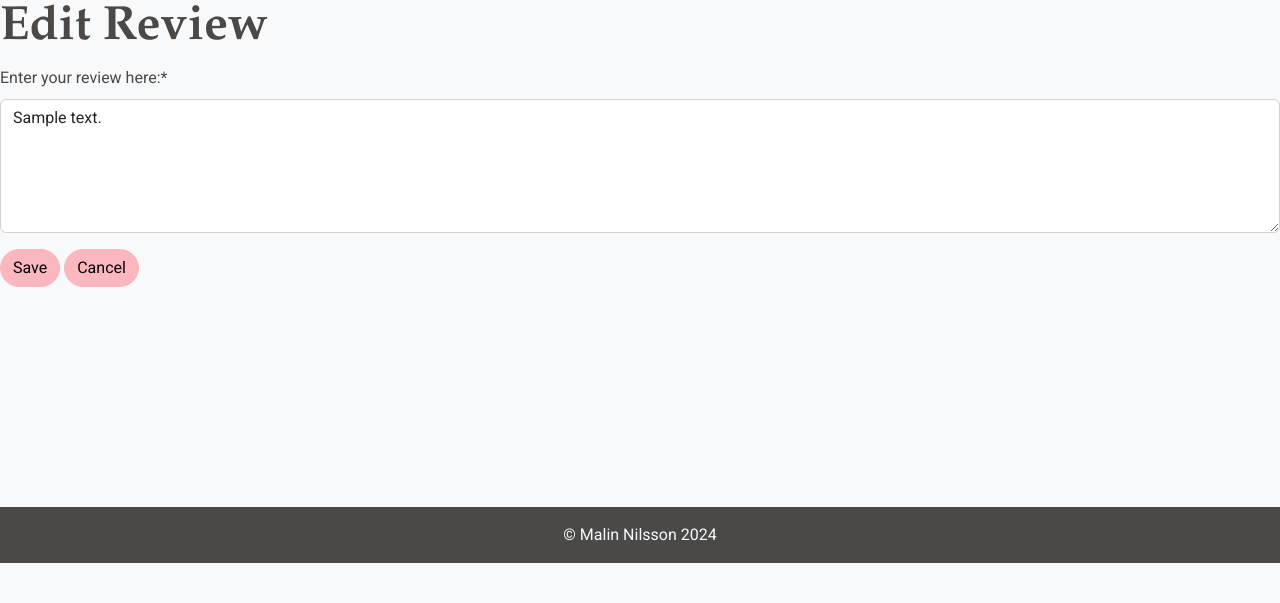
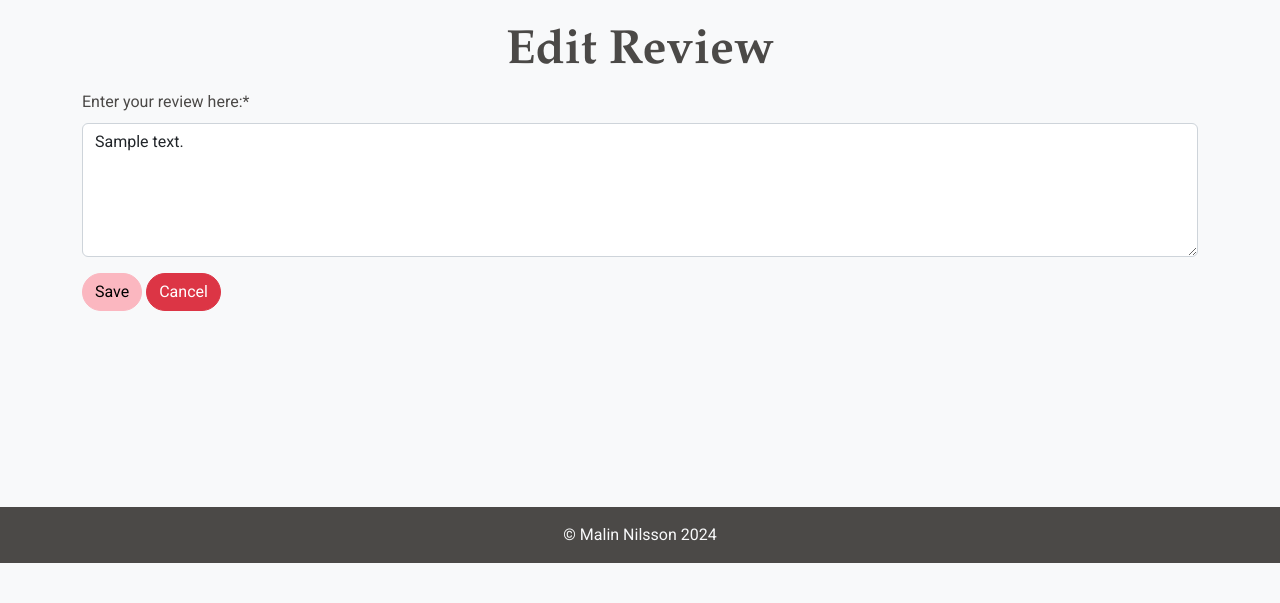
Before and after one commit to Malinchristina/handbook-for-burnout, a Django app: page /reviews/edit_review/1/ in a window 1280 px wide. Shown: the part 237-840 px from the top of the page. Run offline with Django 5.2, Linux system fonts and the light colour scheme; a user stored in the database is signed in; tables that the repository leaves empty hold one stand-in row (values such as "Sample post"); some libraries are stand-ins or nearby versions.

Commit message:
add correct classes, style cancel btn

```diff
--- a/activities/templates/activities/activities_list.html
+++ b/activities/templates/activities/activities_list.html
@@ -1,3 +1,5 @@
+
+<div class="container mt-4">
     <ul>
         {% for activity in activities %}
         <li>
@@ -27,3 +29,4 @@
         <li>No routines found.</li>
         {% endfor %}
     </ul>
+</div>
--- a/reviews/templates/reviews/edit_reviews.html
+++ b/reviews/templates/reviews/edit_reviews.html
@@ -2,11 +2,13 @@
 {% load crispy_forms_tags %}
 
 {% block content %}
-    <h2 class="heading heading-left">Edit Review</h2>
+<div class="container mt-4">
+    <h2 class="heading text-center">Edit Review</h2>
     <form method="post">
         {% csrf_token %}
         {{ form | crispy }}
         <button type="submit" class="btn btn-primary">Save</button>
-        <input class="btn btn-primary" type="button" id="cancel" value="Cancel" onClick="javascript:history.go(-1);">
+        <input class="btn btn-danger" type="button" value="Cancel" onClick="javascript:history.go(-1);">
     </form>
+</div>
 {% endblock %}
--- a/reviews/templates/reviews/reviews.html
+++ b/reviews/templates/reviews/reviews.html
@@ -3,8 +3,8 @@
 {% load crispy_forms_tags %}
 
 {% block content %}
-    <div class="container mt-5">
-        <h1 class="mb-4">Reviews for {{ activity_name }}</h1>
+    <div class="container mt-4">
+        <h2 class="heading text-center">Reviews for {{ activity_name }}</h2>
         <ul class="list-group">
             {% for review in reviews %}
                 <li class="list-group-item">
@@ -24,6 +24,7 @@
             </div>
             <input type="hidden" name="activity_pk" value="{{ activity.pk }}">
             <button type="submit" class="btn btn-primary">Submit</button>
+            <input class="btn btn-danger" type="button" value="Cancel" onClick="javascript:history.go(-1);">
         </form>
         <!-- Button previous page -->
         <div class="previous-div">
--- a/static/css/base.css
+++ b/static/css/base.css
@@ -169,7 +169,7 @@ ul {
 }
 
 .activity-p {
-  padding: 20px 5px 0 10px;
+  padding: 20px 20px 0 20px;
 }
 
 .rev-link-div {
--- a/templates/base.html
+++ b/templates/base.html
@@ -23,7 +23,7 @@
     </head>
     <body>
         {% include 'includes/header.html' %}
-        <main>
+        <main class="flex-shrink-0">
             <!-- Display Messages -->
             {% if messages %}
             <div class="container mt-3 message-center">
```
Lines whose indentation alone changed are shown as unchanged.
